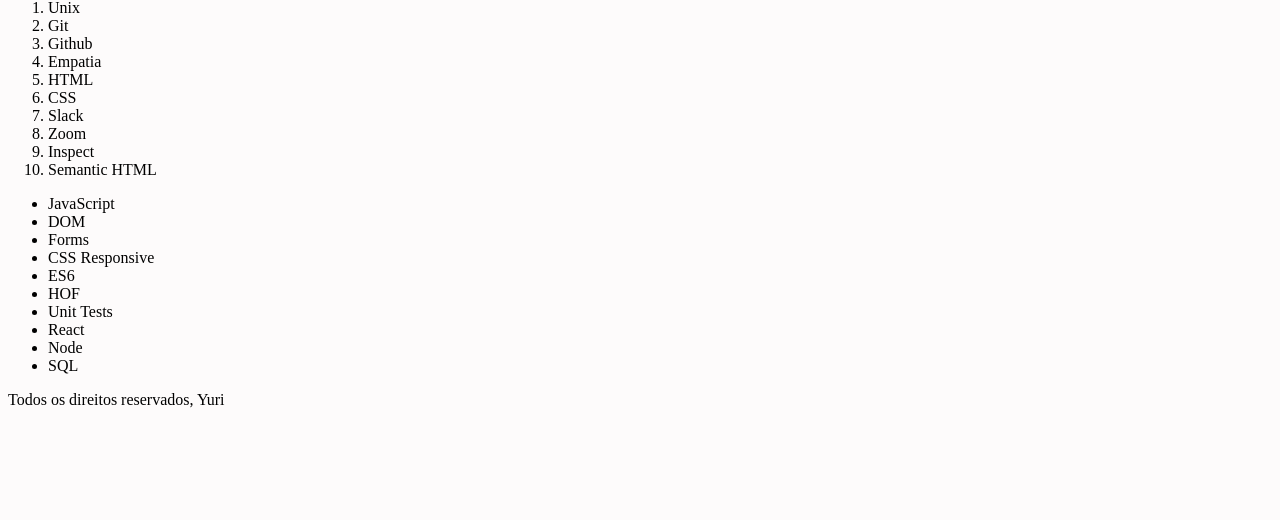
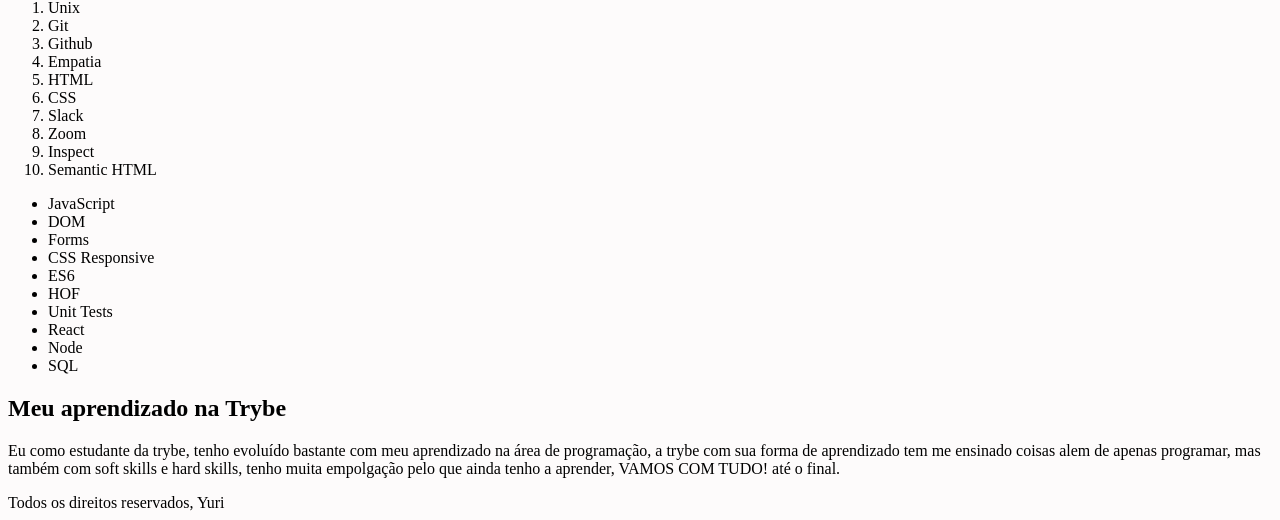
Before and after one commit to yurisalgado21/project-lessons-learned, a website: page index.html in a window 1280 px wide. Shown: the part 1309-1829 px from the top of the page. Before the commit the page ends 1726 px from the top, so only its background shows below. Drawn offline with Linux system fonts and the light colour scheme.

Commit message:
Inclusão de um artigo sobre meu aprendizado

```diff
--- a/index.html
+++ b/index.html
@@ -37,6 +37,16 @@
         <li>Node</li>
         <li>SQL</li>
     </ul>
+    <article>
+        <h2>Meu aprendizado na Trybe</h2>
+        <p>Eu como estudante da trybe, tenho evoluído bastante
+            com meu aprendizado na área de programação,
+            a trybe com sua forma de aprendizado tem me ensinado
+            coisas alem de apenas programar, mas também com soft skills
+            e hard skills, tenho muita empolgação pelo que ainda tenho a
+            aprender, VAMOS COM TUDO! até o final.
+        </p>
+    </article>
     <footer id="rodape">Todos os direitos reservados, Yuri</footer>
 </body>
 </html>
```
